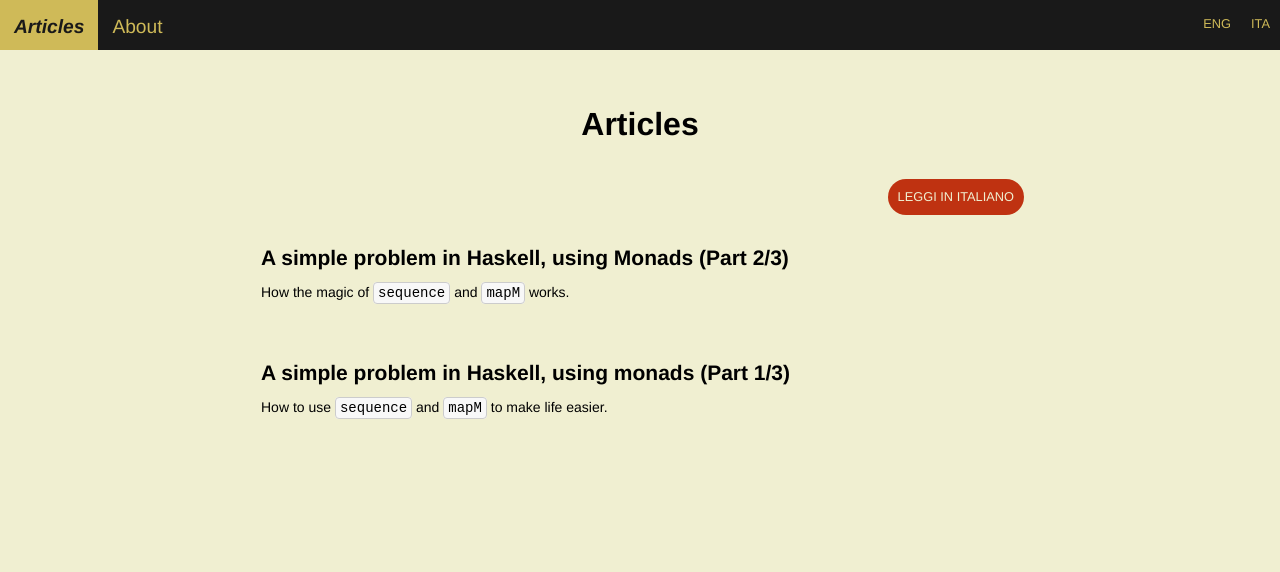
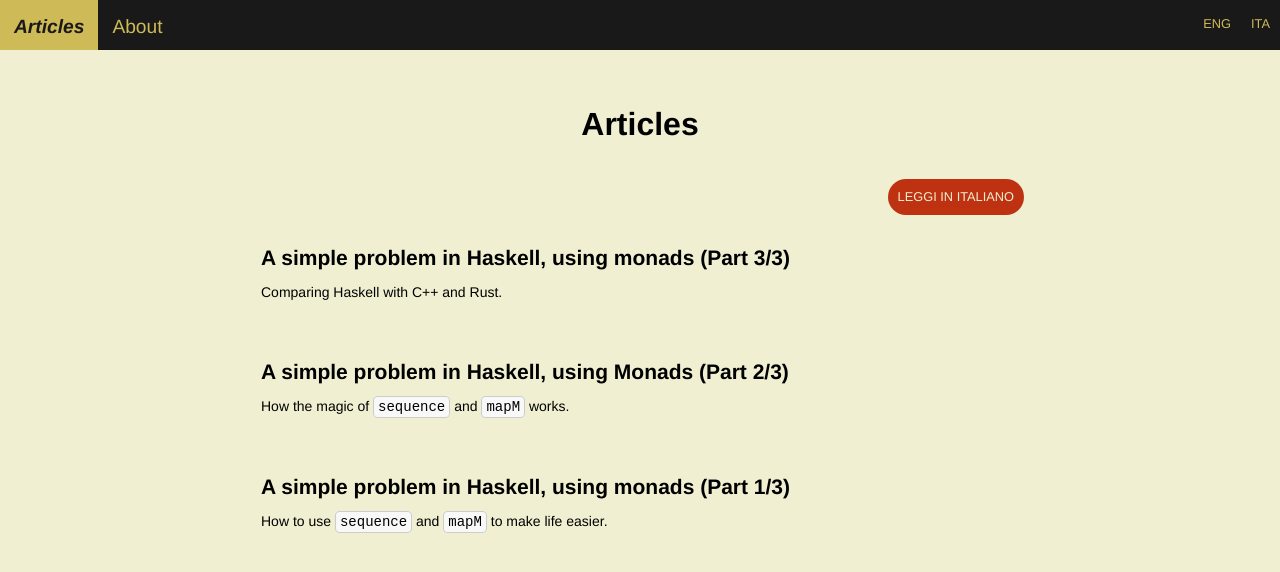
Before and after one commit to giorgiosav/giorgiosav.github.io, a Jekyll site: the page built from en/index.html, in a window 1280 px wide. Shown: the top 572 px of the page. Built offline with Jekyll 4.4.1, drawn with Linux system fonts in a browser that asks for light colours; some of the changed lines change nothing that is shown.

Commit message:
art 3 haskell inglese

````diff
--- /dev/null
+++ b/en/_posts/2021-12-08-simple-haskell-monads-3.md
@@ -0,0 +1,254 @@
+---
+layout: post
+title: A simple problem in Haskell, using monads (Part 3/3)
+excerpt: Comparing Haskell with C++ and Rust.
+lang: en
+lang-id: simple-haskell-monads-3
+---
+
+This article is the last of a 3-part series. You can read Part 1
+[here]({% link en/_posts/2021-09-25-simple-haskell-monads.md %})
+and Part 2 [here]({% link en/_posts/2021-10-30-simple-haskell-monads-2.md %}).
+
+In Part 1 of this series, we looked at how to solve the
+[Nucleotide Count](https://exercism.org/tracks/haskell/exercises/nucleotide-count)
+problem in Haskell and came up with this.
+
+
+```haskell
+module DNA (nucleotideCounts, Nucleotide(..)) where
+
+import Data.Map (Map, fromList, adjust)
+
+data Nucleotide = A | C | G | T deriving (Eq, Ord, Show)
+
+char2nuc :: Char -> Either Char Nucleotide
+char2nuc 'A' = Right A
+char2nuc 'C' = Right C
+char2nuc 'G' = Right G
+char2nuc 'T' = Right T
+char2nuc x = Left x
+
+count :: [Nucleotide] -> Map Nucleotide Int
+count = foldr (adjust succ) basemap
+    where basemap = fromList [(A, 0), (C, 0), (G, 0), (T, 0)]
+
+nucleotideCounts :: String -> Either Char (Map Nucleotide Int)
+nucleotideCounts s = count <$> mapM char2nuc s
+```
+
+Now we'll try to solve the same problem in Rust and C++. As you might guess, the
+crux of the problem will be to reproduce the behavior of Haskell's `Either a b`
+data type.
+
+## Rust
+
+Let's start with Rust, which provides us with the handy
+[`Result`](https://doc.rust-lang.org/std/result/enum.Result.html)
+type. This is
+essentially the same as Haskell's `Either a b`: the only difference is that the
+type constructors are called `Ok` and `Err`, instead of `Right` and `Left`.
+
+As a disclaimer, I must say I'm not very experienced with Rust yet, so there are
+probably much better ways to solve this problem.
+
+```rust
+use std::collections::HashMap;
+
+#[derive(PartialEq, Eq, Hash)]
+pub enum Nucleotide { A, C, G, T }
+
+fn char2nuc(c: char) -> Result<Nucleotide, char> {
+    match c {
+        'A' => Ok(Nucleotide::A),
+        'C' => Ok(Nucleotide::C),
+        'G' => Ok(Nucleotide::G),
+        'T' => Ok(Nucleotide::T),
+        _ => Err(c)
+    }
+}
+
+
+pub fn count(dna : &str) -> Result<HashMap<Nucleotide, i32>, char> {
+    use Nucleotide::*;
+
+    let mut counts = HashMap::new();
+    counts.insert(A, 0);
+    counts.insert(C, 0);
+    counts.insert(G, 0);
+    counts.insert(T, 0);
+
+    for c in dna.chars() {
+        match char2nuc(c) {
+            Ok(n) => { counts.entry(n).and_modify(|e| { *e += 1 }); },
+            Err(n) => return Err(n)
+        }
+    }
+
+    return Ok(counts);
+}
+```
+
+So this code is very similar to the Haskell version, except that in the `count`
+function we can have early termination if we find an incorrect character. In the
+Haskell version, instead, we always traverse the full list, though you _could_
+achieve early termination by using strictness (more info
+[here](https://www.fpcomplete.com/haskell/tutorial/monad-transformers/) if you are
+interested).
+
+## C++
+
+Unlike Rust, C++ does not have sum types like `Either a b`. We could solve the
+problem without them, but it's much more interesting to try to create a sum type
+in C++, so here we go.
+
+The closest thing we can use to create a sum type in C++ (besides `union`s, which are not type safe)
+is [`std::variant`](https://en.cppreference.com/w/cpp/utility/variant), from
+C++ 17. However, this still isn't equivalent, because while we can have such a thing as
+an `Either Char Char` in Haskell, in C++ a `std::variant<char, char>` is not
+allowed: the types must be different.
+
+Of course, in the Nucleotide Count problem, we actually do have different types,
+so we could write something like this.
+
+```c++
+#include <variant>
+using std::variant;
+
+enum Nucleotide { A, C, G, T };
+
+using EitherCharNucleotide = variant<char, Nucleotide>;
+```
+
+But then, what if someday we need a `std::variant<char, char>`, what will we do?
+We could just create two dummy `struct`s to wrap the different variants.
+
+```c++
+#include <variant>
+using std::variant;
+
+enum Nucleotide { A, C, G, T };
+
+template<typename L>
+struct Left {
+    L val;
+};
+
+template<typename R>
+struct Right {
+    R val;
+};
+
+using EitherCharNucleotide = variant<Left<char>, Right<Nucleotide>>;
+```
+This works even if we use two variants of the same type! We can just create a
+`std::variant<Left<char>, Right<char>>`, for example. Let's add some
+functionality by creating an actual `Either` object.
+
+
+```c++
+#include <variant>
+using std::variant;
+
+enum Nucleotide { A, C, G, T };
+
+template<typename L>
+struct Left {
+    L val;
+};
+
+template<typename R>
+struct Right {
+    R val;
+};
+
+template<typename L, typename R>
+class Either {
+    public:
+        Either(L left) : value(Left<L>{left}) {}
+        Either(R right) : value(Right<R>{right}) {}
+        bool right() const { return std::holds_alternative<Right<R>>(value); }
+
+        // these will throw an exception if the wrong type is accessed
+        const L& unwrap_left() const { return std::get<Left<L>>(value).val; }
+        const R& unwrap_right() const { return std::get<Right<R>>(value).val; }
+    private:
+        variant<Left<L>, Right<R>> value;
+};
+```
+
+This way, we can use, for example, `Either<char, Nucleotide>`, or even
+`Either<char, char>`.
+
+The rest of the code is pretty straightforward.
+```c++
+#include <string_view>
+#include <variant>
+#include <map>
+
+using std::variant;
+using std::string_view;
+using std::map;
+
+enum Nucleotide { A, C, G, T };
+
+template<typename L>
+struct Left {
+    L val;
+};
+
+template<typename R>
+struct Right {
+    R val;
+};
+
+template<typename L, typename R>
+class Either {
+
+    public:
+        Either(L left) : value(Left<L>{left}) {}
+        Either(R right) : value(Right<R>{right}) {}
+        bool right() const { return std::holds_alternative<Right<R>>(value); }
+
+        // these will throw an exception if the wrong type is accessed
+        const L& unwrap_left() const { return std::get<Left<L>>(value).val; }
+        const R& unwrap_right() const { return std::get<Right<R>>(value).val; }
+    private:
+        const variant<Left<L>, Right<R>> value;
+};
+
+Either<char, Nucleotide> char2nuc(char c) {
+    switch (c) {
+        case 'A':
+            return A;
+        case 'C':
+            return C;
+        case 'G':
+            return G;
+        case 'T':
+            return T;
+        default:
+            // casts to Either because constructor is not marked explicit
+            return c;
+    }
+}
+
+
+// combine count and nucleotideCounts from Haskell code
+Either<char, map<Nucleotide, int>> count(string_view dna) {
+
+    map<Nucleotide, int> counts { {A, 0}, {C, 0}, {G, 0}, {T, 0} };
+
+    for (const char c : dna) {
+        const Either<char, Nucleotide> n = char2nuc(c);
+        if(n.right())
+            counts[n.unwrap_right()] += 1;
+        else {
+            char res = n.unwrap_left();
+            return res;
+        }
+    }
+
+    return counts;
+}
+```
````
Also changed, not shown: en/_posts/2021-10-30-simple-haskell-monads-2.md (+1 -2 lines).
